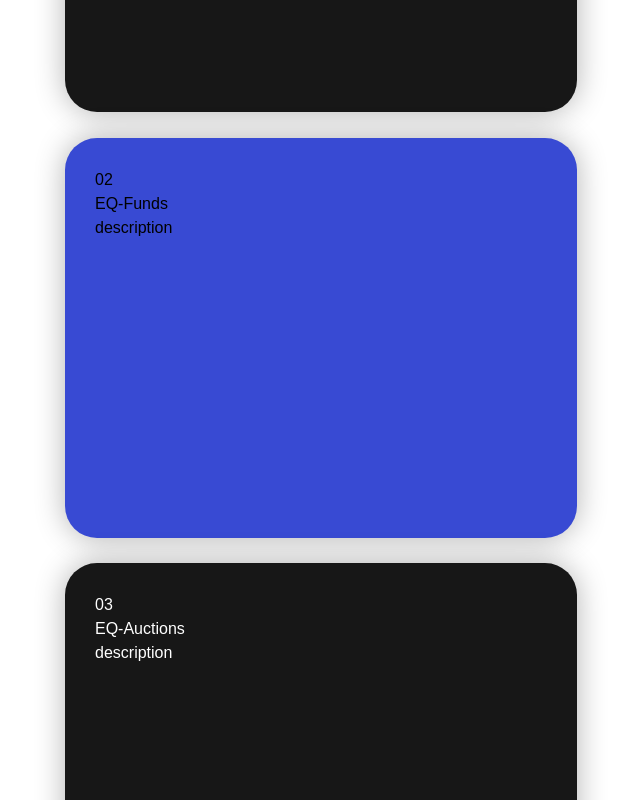
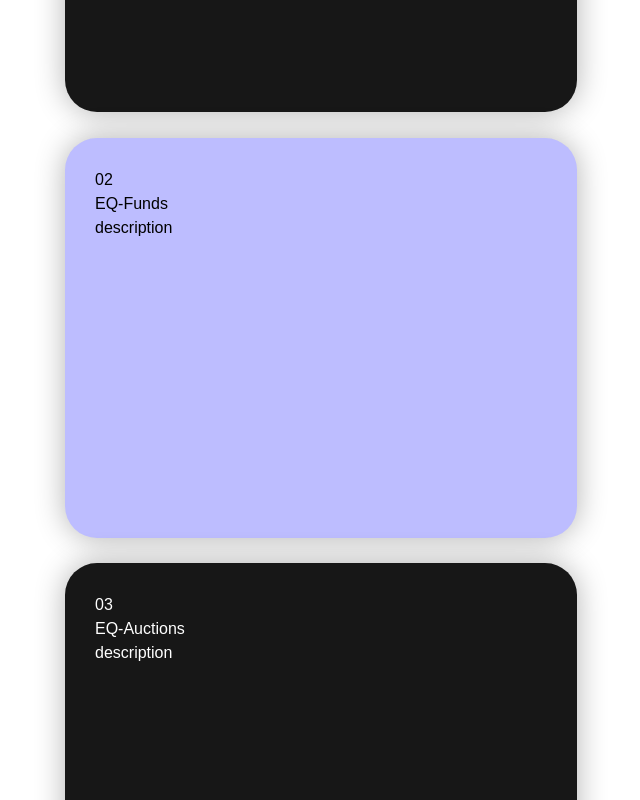
Before and after one commit to om0852/eqvisor, a Next.js app: page / in a window 1280 px wide. Shown: the part 1080-1880 px from the top of the page, without its empty margins (319-959 px from the left). Built offline with nearby package versions, Linux system fonts and the light colour scheme.

Commit message:
home section done

```diff
--- a/src/app/globals.css
+++ b/src/app/globals.css
@@ -9,6 +9,97 @@
   --cardHeight:50vh;
   --cardTopPadding:0rem;
   --cardMargin:2vw;
+  --color_0: 255,255,255;
+  --color_1: 255,255,255;
+  --color_2: 0,0,0;
+  --color_3: 237,28,36;
+  --color_4: 0,136,203;
+  --color_5: 255,203,5;
+  --color_6: 114,114,114;
+  --color_7: 176,176,176;
+  --color_8: 255,255,255;
+  --color_9: 114,114,114;
+  --color_10: 176,176,176;
+  --color_11: 255,255,255;
+  --color_12: 237,237,237;
+  --color_13: 170,169,169;
+  --color_14: 78,78,78;
+  --color_15: 23,23,23;
+  --color_16: 127,125,255;
+  --color_17: 94,92,255;
+  --color_18: 60,58,255;
+  --color_19: 2,0,221;
+  --color_20: 2,0,175;
+  --color_21: 227,227,255;
+  --color_22: 216,216,255;
+  --color_23: 189,189,255;
+  --color_24: 177,177,255;
+  --color_25: 165,165,226;
+  --color_26: 255,237,237;
+  --color_27: 255,177,177;
+  --color_28: 239,63,63;
+  --color_29: 187,0,0;
+  --color_30: 137,1,1;
+  --color_31: 223,250,255;
+  --color_32: 190,244,255;
+  --color_33: 144,237,255;
+  --color_34: 96,220,245;
+  --color_35: 46,209,241;
+  --color_36: 255,255,255;
+  --color_37: 0,0,0;
+  --color_38: 227,227,227;
+  --color_39: 151,151,151;
+  --color_40: 79,79,79;
+  --color_41: 56,74,211;
+  --color_42: 0,0,0;
+  --color_43: 151,151,151;
+  --color_44: 255,255,255;
+  --color_45: 0,0,0;
+  --color_46: 0,0,0;
+  --color_47: 79,79,79;
+  --color_48: 56,74,211;
+  --color_49: 56,74,211;
+  --color_50: 255,255,255;
+  --color_51: 255,255,255;
+  --color_52: 56,74,211;
+  --color_53: 56,74,211;
+  --color_54: 151,151,151;
+  --color_55: 151,151,151;
+  --color_56: 255,255,255;
+  --color_57: 255,255,255;
+  --color_58: 56,74,211;
+  --color_59: 56,74,211;
+  --color_60: 56,74,211;
+  --color_61: 56,74,211;
+  --color_62: 255,255,255;
+  --color_63: 255,255,255;
+  --color_64: 151,151,151;
+  --color_65: 151,151,151;
+  --font_0: normal normal bold calc(145 * var(--theme-spx-ratio))/0.9em familjen-grotesk,'familjen grotesk',sans-serif;
+  --font_1: normal normal normal 16px/1.4em din-next-w01-light,sans-serif;
+  --font_2: normal normal bold calc(70 * var(--theme-spx-ratio))/1.1em familjen-grotesk,'familjen grotesk',sans-serif;
+  --font_3: normal normal normal calc(44 * var(--theme-spx-ratio))/1.2em madefor-display,helveticaneuew01-45ligh,helveticaneuew02-45ligh,helveticaneuew10-45ligh,sans-serif;
+  --font_4: normal normal bold calc(35 * var(--theme-spx-ratio))/1.3em madefor-display,helveticaneuew01-45ligh,helveticaneuew02-45ligh,helveticaneuew10-45ligh,sans-serif;
+  --font_5: normal normal bold calc(22 * var(--theme-spx-ratio))/1.4em madefor-display,helveticaneuew01-45ligh,helveticaneuew02-45ligh,helveticaneuew10-45ligh,sans-serif;
+  --font_6: normal normal bold calc(22 * var(--theme-spx-ratio))/1.2em familjen-grotesk,'familjen grotesk',sans-serif;
+  --font_7: normal normal normal calc(20 * var(--theme-spx-ratio))/1.4em madefor-display,helveticaneuew01-45ligh,helveticaneuew02-45ligh,helveticaneuew10-45ligh,sans-serif;
+  --font_8: normal normal normal calc(18 * var(--theme-spx-ratio))/1.4em madefor-display,helveticaneuew01-45ligh,helveticaneuew02-45ligh,helveticaneuew10-45ligh,sans-serif;
+  --font_9: normal normal normal 16px/1.6em madefor-display,helveticaneuew01-45ligh,helveticaneuew02-45ligh,helveticaneuew10-45ligh,sans-serif;
+  --font_10: normal normal normal 12px/1.4em din-next-w01-light,sans-serif;
+  --wix-ads-height: 0px;
+  --sticky-offset: 0px;
+  --wix-ads-top-height: 0px;
+  --vh-unit: calc( (100vh - 0px) / 100);
+  --site-width: 980px;
+  --above-all-z-index: 100000;
+  --portals-z-index: 100001;
+  -webkit-font-smoothing: antialiased;
+  -moz-osx-font-smoothing: grayscale;
+  --minViewportSize: 320;
+  --maxViewportSize: 1920;
+  --theme-spx-ratio: min(0.078125 * var(--one-unit), var(--section-max-width) / 1280);
+  --scaling-factor: min((100 * var(--one-unit)), var(--section-max-width));
+  --customScaleViewportLimit: clamp(var(--minViewportSize) * 1px, 100 * var(--one-unit), min(var(--section-max-width), var(--maxViewportSize) * 1px));
 }
 
 @media (prefers-color-scheme: dark) {
@@ -121,9 +212,9 @@ background-color: #0a0a0a;
 
 
 }
+
 .footer-card{
   color: black;
-
   position: sticky;
   top: 0;
 }
@@ -136,11 +227,7 @@ background-color: #0a0a0a;
 #footer-cards{
   list-style: none;
   display: grid;
-  /* grid-template-columns: auto; */
   grid-template-rows: 2;
-  /* gap: var(--cardMargin);
-  padding-bottom: calc((var(--cards)));
-  margin-bottom: var(--cardMargin); */
 }
 
 
--- a/src/components/FinancialSection.jsx
+++ b/src/components/FinancialSection.jsx
@@ -23,7 +23,7 @@ const FinancialSection = () => {
   return (
     <div className="w-full h-[auto] text-black top-rounded bg-white md:top-[-5vh] pb-[20vh]">
       <div className="flex flex-col md:flex-row pt-[20vh]">
-        <div className="w-[70%] sticky top-10 md:w-[50%] h-[auto] md:pb-20 md:h-[55vh] pl-[20px] md:pl-[50px] flex flex-col justify-start gap-6 md:gap-0 md:justify-between">
+        <div className="w-[70%] sticky top-10 md:top-[30vh] md:w-[50%] h-[auto] md:pb-20 md:h-[55vh] pl-[20px] md:pl-[50px] flex flex-col justify-start gap-6 md:gap-0 md:justify-between">
           <div className="w-full">
             <h1 className="text-xl font-semibold">FINANCIAL TOOLS</h1>
             <p className=" text-xl md:text-[2.7rem] pt-2">Streamline Your Start-up</p>
@@ -41,13 +41,13 @@ const FinancialSection = () => {
             {cardData.map((data, index) => (
               <li key={index} className="card" id={`card${index + 1}`}>
                 <div className="card-body flex flex-col justify-between md:py-[20px] px-20 " style={{
-                    background:(index%2==0)?"rgb(23,23,23)":"rgb(56,74,211)",
+                    background:(index%2==0)?"rgb(23,23,23)":"rgb(189,189,255)",
                     color:(index%2==0)?"white":"black"
                 }}>
                   <h1 className="text-4xl">0{index + 1}</h1>
                   <div>
-                    <h2 className="text-4xl font-semibold py-4">{data.title}</h2>
-                    <p className="text-3xl">{data.description}</p>
+                    <h2 className="text-3xl md:text-4xl font-semibold py-4">{data.title}</h2>
+                    <p className="text-xl md:text-3xl">{data.description}</p>
                   </div>
                 </div>
               </li>
--- a/src/components/Footer.jsx
+++ b/src/components/Footer.jsx
@@ -52,20 +52,20 @@ const Footer = () => {
 
   return (
     <>
-      <div className="footer-container bg-purple-400 overflow-hidden">
-        <ul id="footer-cards" className="text-black">
+      <div className="footer-container max-w-full bg-purple-400">
+        <ul id="footer-cards" className="text-black w-full">
           <li
             className="footer-card w-[100%] rounded-none h-[auto] "
-            id={`card$`}
+            id={`card12`}
           >
-            <div className="footer-card-body flex items-center justify-around py-[40px] px-10 bg-blue-600">
-              <h1 className="text-4xl">Ready to get started? </h1>
-              <div className="w-[40%]">
+            <div className="footer-card-body flex md:flex-row flex-col items-start justify-around py-[40px] px-10 bg-blue-600">
+              <h1 className="text-xl md:text-4xl">Ready to get started? </h1>
+              <div className="w-[100%]">
                 <h2 className="text-xl py-4">
                   This is the space to introduce the Services section. Briefly
                   describe the types of services offered.
                 </h2>
-                <button className="btn text-black mt-4 bg-white hover:bg-black hover:text-white flex gap-4 flex-row py-2 rounded-full items-center justify-between w-[35vh] px-2 transition-all duration-300 ease-in-out">
+                <button className="btn text-black mt-4 bg-white hover:bg-black hover:text-white flex gap-4 flex-row py-2 rounded-full items-center justify-between w-[25vh] md:w-[35vh] px-2 transition-all duration-300 ease-in-out">
                   <p className="ml-4">Contact Us</p>
                   <span className="rounded-full  w-10 h-10 grid place-items-center bg-black hover:bg-white transition-all duration-300 ease-in-out">
                     <p className="text-white font-semibold">&gt;</p>
@@ -81,6 +81,7 @@ const Footer = () => {
               background: "black",
               color: "white",
               height: "100vh",
+              width:"100%",
               borderRadius: "3vh 3vh 0 0",
               position: "relative",
             }}
@@ -93,13 +94,13 @@ const Footer = () => {
               }}
               className="footer-card-body flex flex-col justify-between py-[20px] px-10 bg-blue-600"
             >
-              <h1 className="text-[6rem] font-bold py-[6vh]">EQVISOR</h1>
-              <div className="flex flex-row justify-start gap-0">
+              <h1 className=" text-3xl md:text-[6rem] font-bold py-[6vh]">EQVISOR</h1>
+              <div className="md:flex flex-row justify-start gap-0">
                 <div>
                   <p>JOIN OUR NEWSLETTER</p>
                   <form
                     onSubmit={handleSubmit}
-                    className="flex flex-col gap-2 py-6 w-[55vh]"
+                    className="flex flex-col gap-2 py-6 w-[35vh] md:w-[55vh]"
                   >
                     <label htmlFor="email">Email</label>
                     <input
@@ -147,7 +148,7 @@ const Footer = () => {
                         ""
                       )}
                     </p>
-                    <div className="flex justify-evenly items-center py-4">
+                    <div className="flex md:flex-row flex-col gap-4 md:gap-0 md:justify-evenly md:items-center py-4">
                       <span>
                         <span className="flex flex-row items-start">
                           <input
@@ -197,25 +198,26 @@ const Footer = () => {
                           ""
                         )}
                       </span>
-                      <button className="py-2 px-6 hover:bg-purple-400 bg-white text-black rounded-full">
+                      <button className="py-2 px-6 max-sm:w-[20vh] hover:bg-purple-400 bg-white text-black rounded-full">
                         Submit
                       </button>
                     </div>
                   </form>
                 </div>
-                <div className="flex px-[15vh] flex-row justify-between w-full">
+                <div className="flex px-[1vh] md:px-[15vh] flex-col gap-5 md:gap-0 md:flex-row justify-between w-full">
                   {data.map((data1, index) => (
                     <div key={index}>
                       <p>{data1.section}</p>
                       <ul>
                         {data1?.links?.map((link, index2) => (
-                          <li key={index2}>{link}</li>
+                          <li className="text-md" key={index2}>{link}</li>
                         ))}
                       </ul>
                     </div>
                   ))}
                 </div>
               </div>
+        <div className="px-4 py-6">© 2024 by EQvisor</div>
             </div>
           </li>
         </ul>
```
